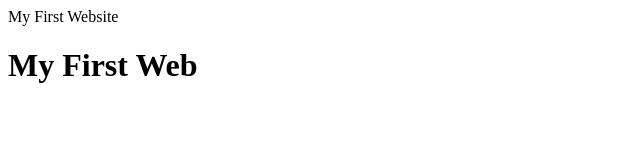
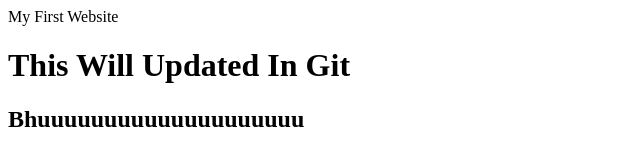
Before and after one commit to Geto-nk/My-first-web, a plain HTML site: page index.html in a window 1280 px wide. Shown: the whole page, without its empty margins (0-640 px from the left). Drawn offline with Linux system fonts and the light colour scheme.

Commit message:
updated index.html,added style.css

```diff
--- a/index.html
+++ b/index.html
@@ -5,6 +5,7 @@
     </tilte>
   </head>
   <body>
-    <h1> My First Web</h1>
+    <h1> This Will Updated In Git</h1>
+	<h2> Bhuuuuuuuuuuuuuuuuuuuu<h2>
   </body>
 </html>
--- /dev/null
+++ b/style.css
@@ -0,0 +1,4 @@
+*{
+color:White;
+align:center;
+}
```
